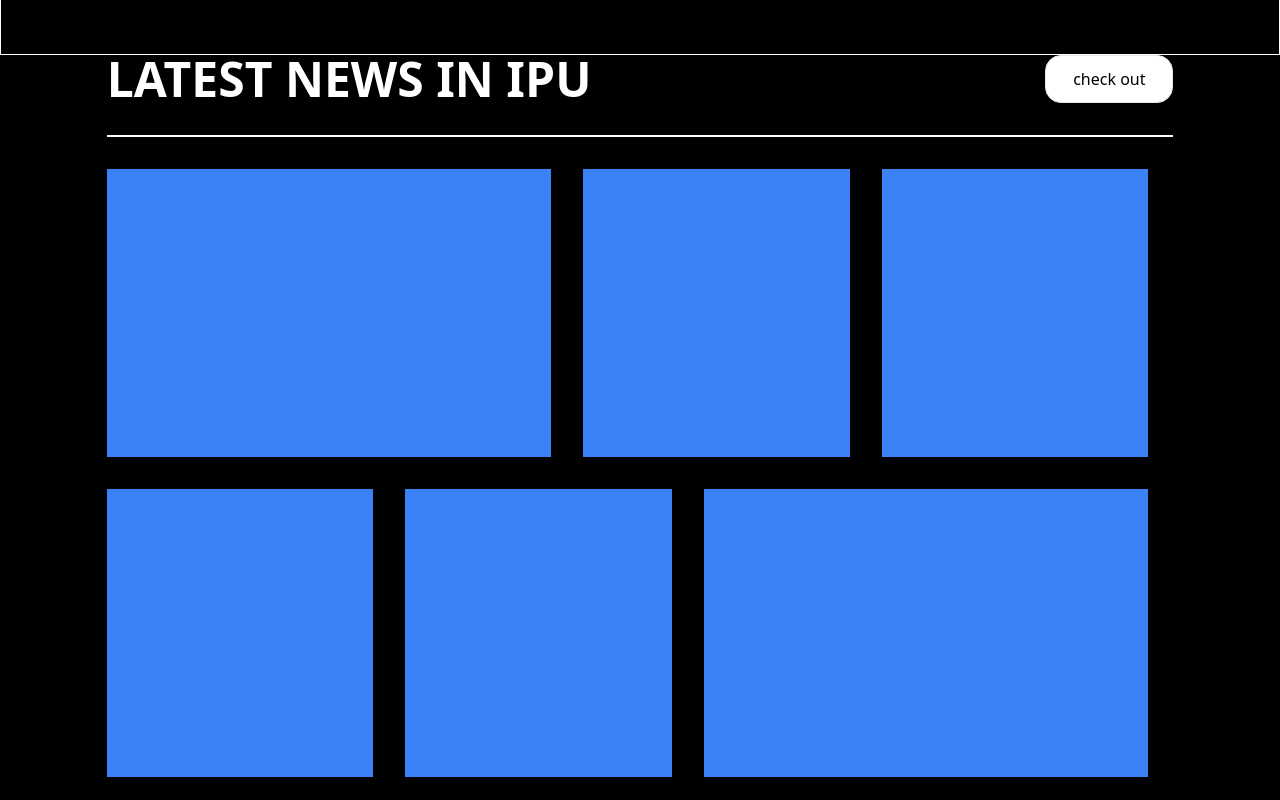
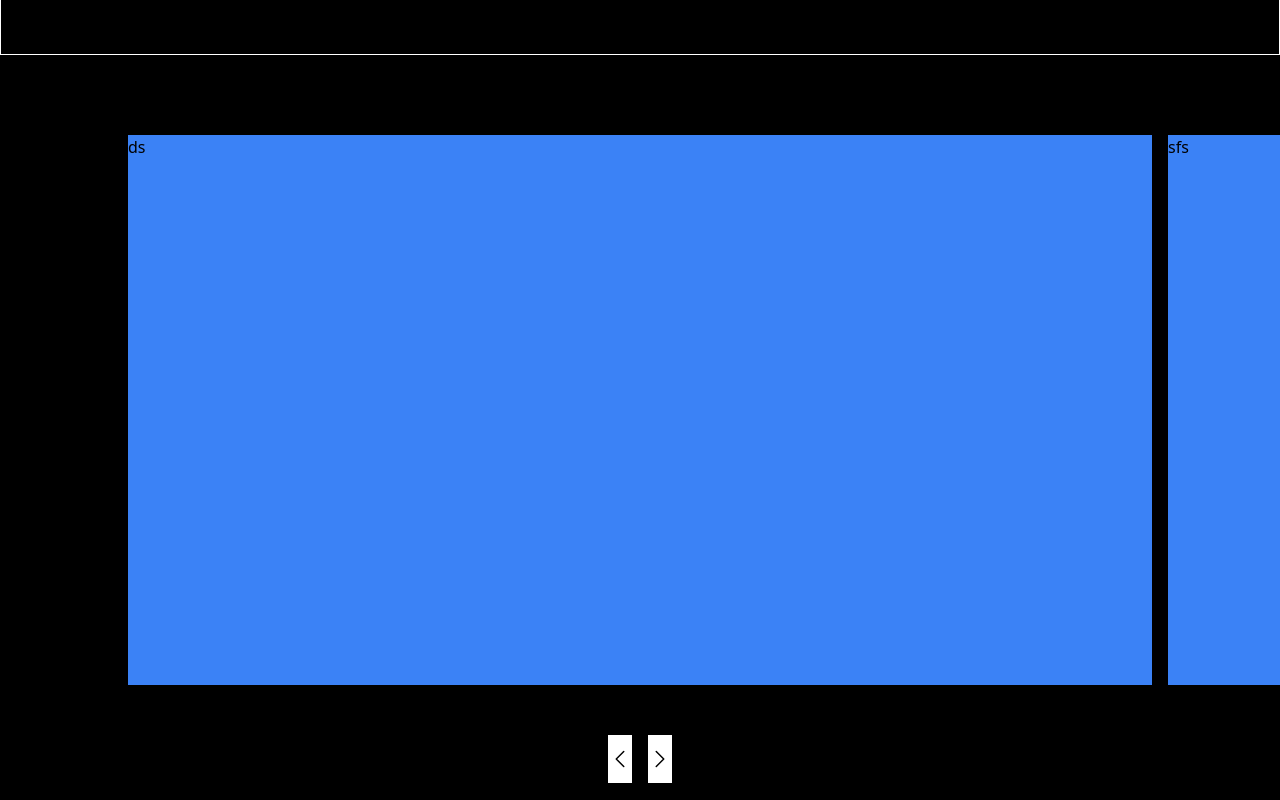
Before and after one commit to lakshaydewan/releaf_project, a React (Vite) app: page / in a window 1280 px wide. Shown: the part 3020-3820 px from the top of the page. Built offline with nearby package versions, Linux system fonts and the light colour scheme.

Commit message:
image slider is added for news section

```diff
--- /dev/null
+++ b/src/components/imageslider.jsx
@@ -0,0 +1,45 @@
+import { useEffect, useRef } from "react";
+import { Section1 } from "./sectionnew"
+
+
+
+const Imageslider = () => {
+
+    const sliderRef = useRef(null);
+
+
+    return(
+        <Section1>
+            <div className="flex h-[600px]  overflow-hidden " id="container">
+                <div id="slider" ref={sliderRef} className="pl-[50%] relative flex overflow-hidden snap-x snap-mandatory space-x-4 transition-transform duration-[0.1s] ease-in-out">
+                    <div className="snap-center w-[1024px] min-w-[1024px] bg-blue-500 h-[550px]">ds</div>
+                    <div className="snap-center w-[1024px] min-w-[1024px] bg-blue-500 h-[550px]">sfs</div>
+                    <div className="snap-center w-[1024px] min-w-[1024px] bg-blue-500 h-[550px]">sdf</div>
+                    <div className="snap-center w-[1024px] min-w-[1024px] bg-blue-500 h-[550px]">sfds</div>
+                    <div className="snap-center w-[1024px] min-w-[1024px] bg-blue-500 h-[550px]">sdfs</div>
+                </div>
+            </div>
+            <div className="flex w-full justify-center space-x-4 h-12">
+                <button onClick={() => {
+                    const slider = sliderRef.current
+                    const scrollAmount = 1024
+                    slider.scrollBy({ left: -scrollAmount, behavior: 'smooth' });
+                }} className="bg-white"><svg xmlns="http://www.w3.org/2000/svg" fill="none" viewBox="0 0 24 24" stroke-width="1.5" stroke="currentColor" class="size-6">
+                <path stroke-linecap="round" stroke-linejoin="round" d="M15.75 19.5 8.25 12l7.5-7.5" />
+              </svg>
+
+              </button>
+                <button  onClick={() => {
+                    const slider = sliderRef.current
+                    const scrollAmount = 1024
+                    slider.scrollBy({ left: scrollAmount, behavior: 'smooth' });
+                }} className="bg-white"><svg xmlns="http://www.w3.org/2000/svg" fill="none" viewBox="0 0 24 24" stroke-width="1.5" stroke="currentColor" class="size-6">
+                <path stroke-linecap="round" stroke-linejoin="round" d="m8.25 4.5 7.5 7.5-7.5 7.5" />
+              </svg>
+              </button>
+            </div>
+        </Section1>
+    )
+}
+
+export {Imageslider}
--- a/src/pages/main pages/home.jsx
+++ b/src/pages/main pages/home.jsx
@@ -11,6 +11,7 @@ import { Sidemenubar } from "../../components/sidemenubar";
 import { Herosection } from "../../components/herosection";
 import { Bentogrid } from "../../components/bentogrid";
 import { Section1 } from "../../components/sectionnew";
+import { Imageslider } from "../../components/imageslider";
 
 //#755ae2
 function Home(){
@@ -35,7 +36,7 @@ function Home(){
         <Herosection />
         <Bentogrid />
         <Assigenmentscards />
-        <News />
+        <Imageslider />
         <Section1 custompaddings="py-5" classname="pt-[12rem] -mt-[5.25rem]" id="faq ">
         <FAQ />
         </Section1>
```
